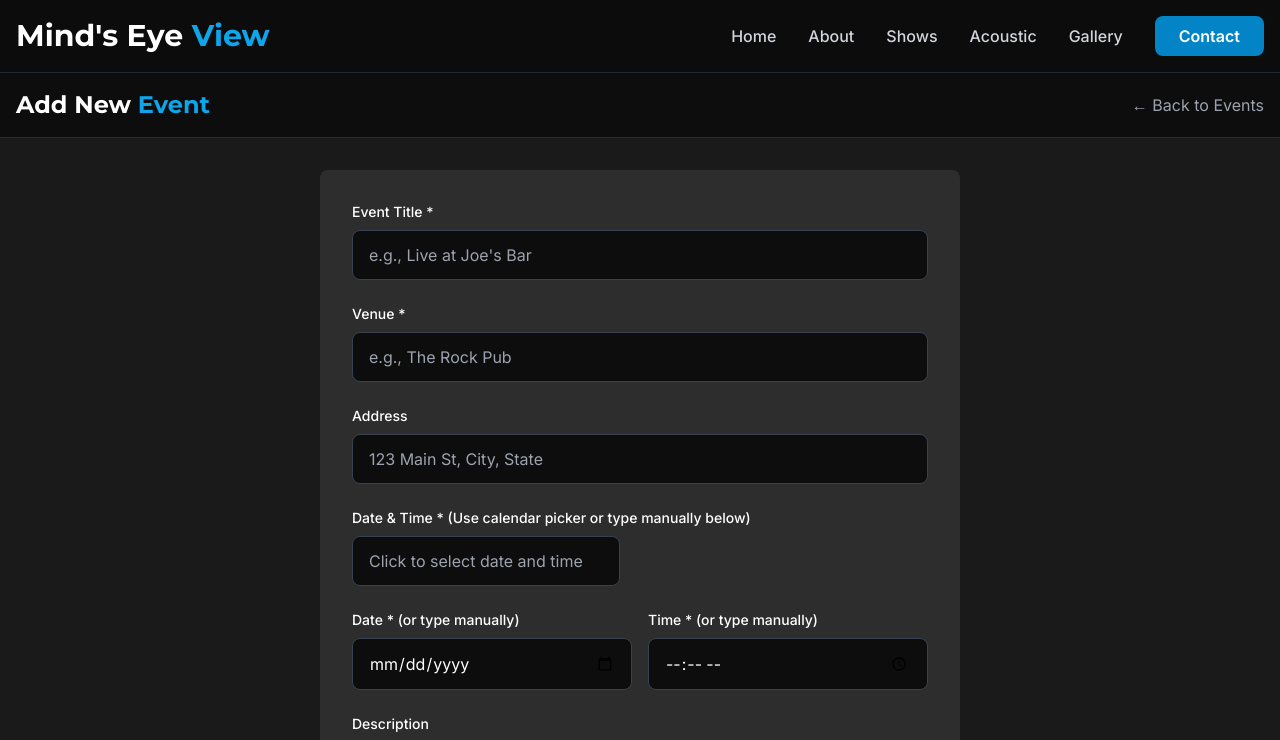
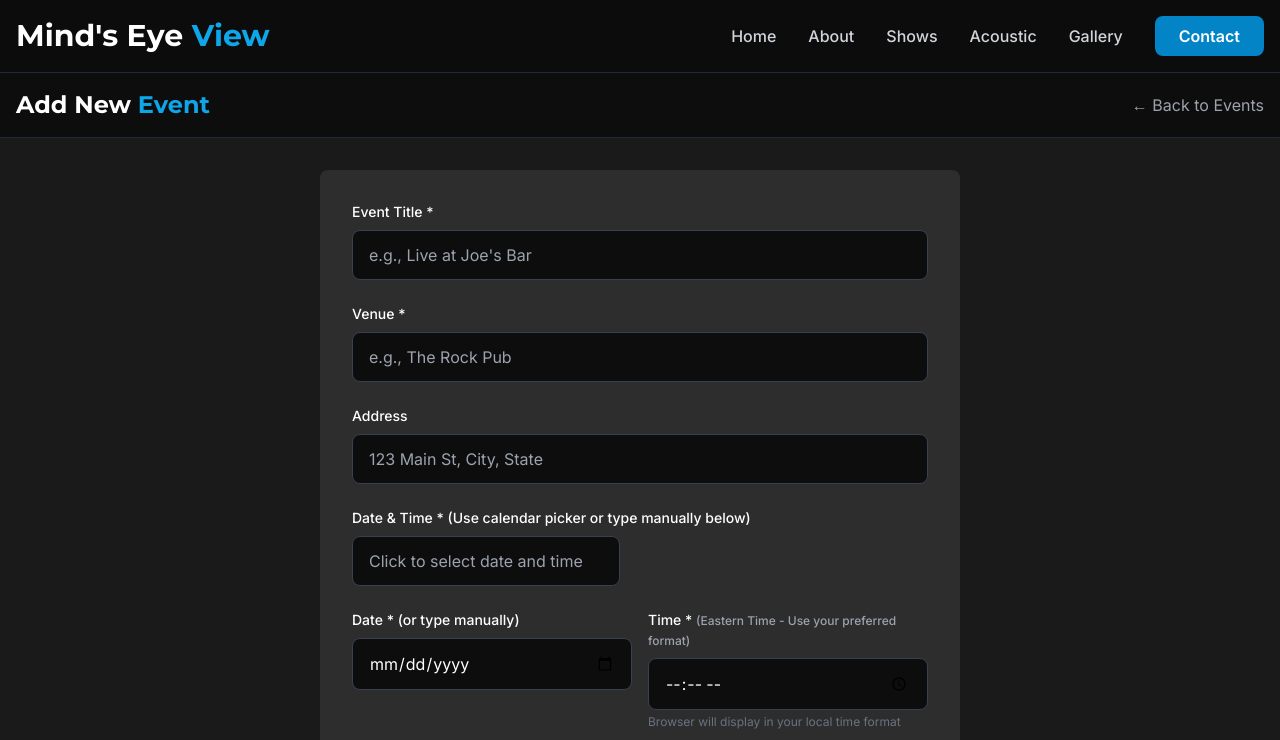
Before and after one commit to SkyNet-90/MindsEyeView_Website, a Next.js app: page /admin/events/new in a window 1280 px wide. Shown: the top 740 px of the page. Built offline with nearby package versions, Linux system fonts and the light colour scheme; no server answers; sample sign-in values are in the browser's storage.

Commit message:
Add timezone labels and helper text for event time inputs

```diff
--- a/src/app/admin/events/[id]/edit/page.tsx
+++ b/src/app/admin/events/[id]/edit/page.tsx
@@ -219,7 +219,7 @@ export default function EditEventPage() {
             </div>
             <div>
               <label htmlFor="eventTime" className="block text-sm font-medium mb-2">
-                Time * (or type manually)
+                Time * <span className="text-gray-400 text-xs">(Eastern Time - Use your preferred format)</span>
               </label>
               <input
                 type="time"
@@ -230,6 +230,7 @@ export default function EditEventPage() {
                 required
                 className="w-full px-4 py-3 rounded-lg bg-rock-darker border border-gray-700 text-white focus:outline-none focus:border-primary-500"
               />
+              <p className="text-xs text-gray-500 mt-1">Browser will display in your local time format</p>
             </div>
           </div>
 
--- a/src/app/admin/events/new/page.tsx
+++ b/src/app/admin/events/new/page.tsx
@@ -198,7 +198,7 @@ export default function NewEventPage() {
             </div>
             <div>
               <label htmlFor="eventTime" className="block text-sm font-medium mb-2">
-                Time * (or type manually)
+                Time * <span className="text-gray-400 text-xs">(Eastern Time - Use your preferred format)</span>
               </label>
               <input
                 type="time"
@@ -209,6 +209,7 @@ export default function NewEventPage() {
                 required
                 className="w-full px-4 py-3 rounded-lg bg-rock-darker border border-gray-700 text-white focus:outline-none focus:border-primary-500"
               />
+              <p className="text-xs text-gray-500 mt-1">Browser will display in your local time format</p>
             </div>
           </div>
 
```
